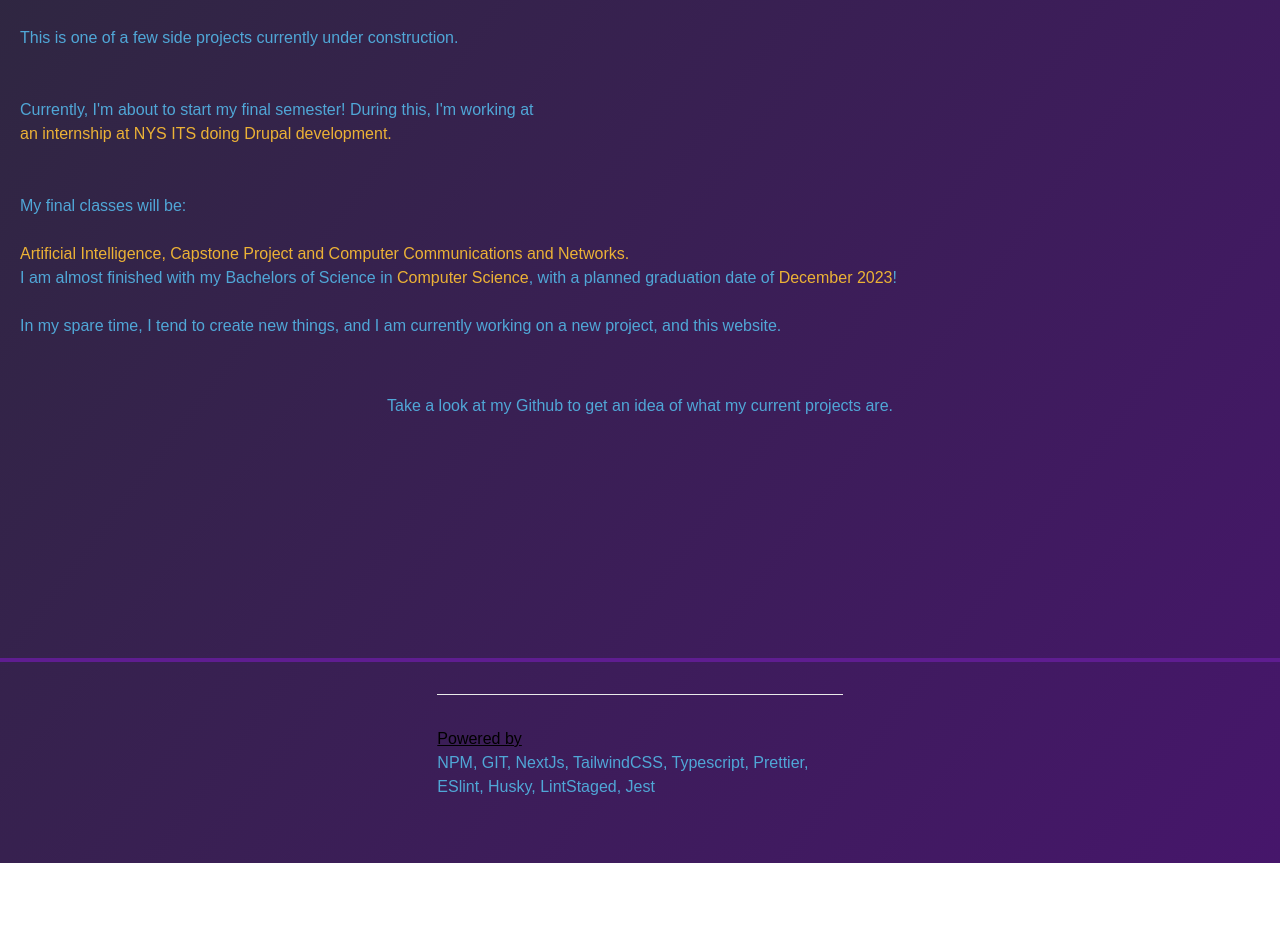
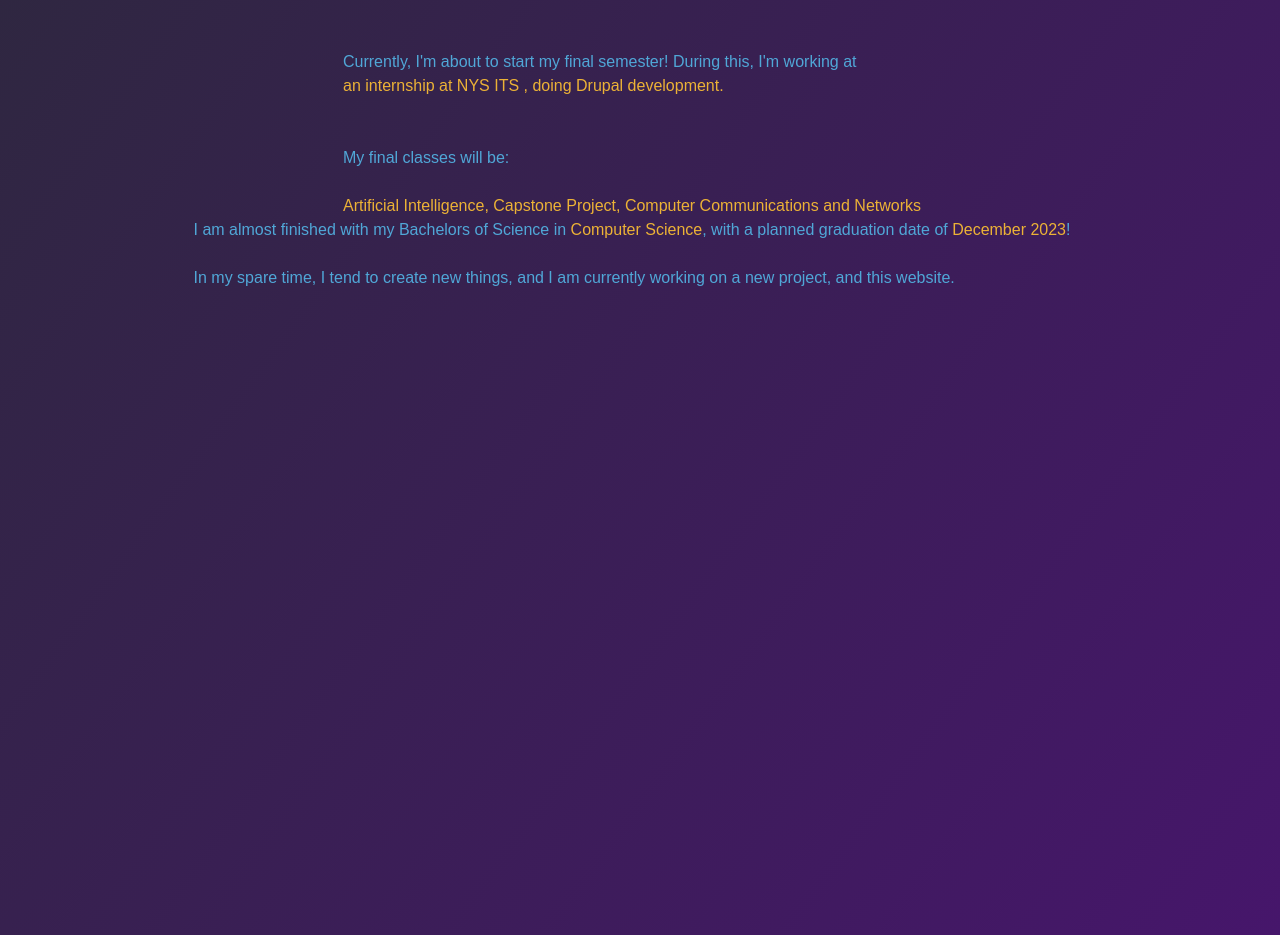
Before and after one commit to DynamicApproach/Website, a Next.js app: page / in a window 1280 px wide. Shown: the part 821-1756 px from the top of the page. Before the commit the page ends 1684 px from the top, so only its background shows below. Built offline with nearby package versions, Linux system fonts and the light colour scheme.

Commit message:
Add transitions to index for testing

```diff
--- a/components/Nav.tsx
+++ b/components/Nav.tsx
@@ -58,14 +58,14 @@ export const Nav = () => {
             <Link href="/" scroll={false}>
               <TailwindExitButton>Home</TailwindExitButton>
             </Link>
+            <Link href="/infoPages/mindmapper" scroll={false}>
+              <TailwindExitButton>Mindmapper</TailwindExitButton>
+            </Link>
             <Link href="/infoPages/Projects" scroll={false}>
               <TailwindExitButton>Projects</TailwindExitButton>
             </Link>
             <Link href="/infoPages/threedprinting" scroll={false}>
               <TailwindExitButton>3D Printing</TailwindExitButton>
-            </Link>
-            <Link href="/infoPages/mindmapper" scroll={false}>
-              <TailwindExitButton>Mindmapper</TailwindExitButton>
             </Link>
             {/*<Link href="/infoPages/testpage">
                 <TailwindExitButton>testpg</TailwindExitButton>
--- a/components/ThreeScene.tsx
+++ b/components/ThreeScene.tsx
@@ -8,6 +8,14 @@ import { PerspectiveCamera, OrthographicCamera } from "three";
 import WorldPhysics from "./worldphysics";
 import Cathedral from "./Cathedral";
 import ShibaModel from "./Shiba";
+// eslint-disable-next-line @typescript-eslint/no-unused-vars
+import ThreeCardComponent from "pages/infoPages/threedprint/card";
+
+// eslint-disable-next-line @typescript-eslint/no-unused-vars
+const data = [
+  { img: "public/images/benchy.jpg", content: "This is card 1" },
+  { img: "public/images/benchy.jpg", content: "Testing Rotation" }
+];
 
 const ThreeScene = () => {
   const [cursorRef] = useState(null);
@@ -81,6 +89,8 @@ const ThreeScene = () => {
           <ambientLight />
           <Sky sunPosition={[100, 20, 100]} />
           <pointLight castShadow position={[100, 100, 100]} />
+          {/*          <ThreeCardComponent data={data} />
+           */}{" "}
           <ambientLight />
           <WorldPhysics receiveShadow />
           <ShibaModel />
--- a/package.json
+++ b/package.json
@@ -31,6 +31,7 @@
     "d3": "^7.8.5",
     "dotenv": "^16.1.4",
     "framer-motion": "^10.12.16",
+    "framer-motion-3d": "^10.12.16",
     "google-auth-library": "^8.8.0",
     "locomotive-scroll": "^4.1.4",
     "markmap-lib": "^0.14.4",
--- a/pages/index.tsx
+++ b/pages/index.tsx
@@ -1,51 +1,85 @@
+import { useState, useEffect } from "react";
+import { motion } from "framer-motion";
 import type { NextPage } from "next";
 import Head from "next/head";
 import Image from "next/image";
 import Nav from "components/Nav";
 import mainimg from "pages/images/smallprofilepic.jpg";
 import styles from "styles/index.module.css";
+
+// The data
 const addonList = [
-  "NPM, ",
-  "GIT, ",
-  "NextJs, ",
-  "TailwindCSS, ",
-  "Typescript, ",
-  "Prettier, ",
-  "ESlint, ",
-  "Husky, ",
-  "LintStaged, ",
-  "Jest "
+  "NPM",
+  "GIT",
+  "NextJs",
+  "TailwindCSS",
+  "Typescript",
+  "Prettier",
+  "ESlint",
+  "Husky",
+  "LintStaged",
+  "Jest"
 ];
 const schoolprojects = [
-  "Artificial Intelligence, Capstone Project and Computer Communications and Networks. "
+  "Artificial Intelligence",
+  "Capstone Project",
+  "Computer Communications and Networks"
 ];
-const internship = [
-  "an internship at NYS ITS ",
-  "doing Drupal development. ",
-  ""
-];
+const internship = ["an internship at NYS ITS ", "doing Drupal development."];
 
-const Index: NextPage = () => (
+const Index: NextPage = () => {
+  const [scrollPosition, setScrollPosition] = useState(0);
+
+  // Listen to scroll events and update the scroll position state
+  useEffect(() => {
+    const updateScroll = () => {
+      setScrollPosition(window.scrollY || document.documentElement.scrollTop);
+    };
+
+    window.addEventListener("scroll", updateScroll);
+
+    return () => window.removeEventListener("scroll", updateScroll);
+  }, []);
+
+  // Animation variants for Framer Motion
+  const variants = {
+    hidden: { opacity: 0 },
+    show: { opacity: 1, transition: { duration: 0.5 } },
+    exit: { opacity: 0, transition: { duration: 0.5 } }
+  };
+
+  return (
     <div
       className=" min-w-screen bg-grad  min-h-screen bg-gradient-to-br
      from-backgray to-albanypurp bg-cover bg-scroll"
     >
+      <motion.div
+        initial={{ opacity: 1, scale: 1.5, zIndex: 1 }}
+        animate={{ opacity: 0, scale: 1, zIndex: 1 }}
+        transition={{ duration: 1 }}
+        className="fixed h-full w-full bg-gradient-to-br from-backgray to-albanypurp"
+      />
+
       <Nav />
       <Head>
         <meta name="ThomasLJ" content="Thomas LJ Website" />
         <link rel="icon" href="/images/melongray.png" className="border" />
       </Head>
 
-    <br></br>
-    <br></br>
-
-    <main className={styles.main}>
+      {/* Use Framer Motion for page transitions */}
+      <motion.main
+        className={styles.main}
+        initial="hidden"
+        animate="show"
+        exit="exit"
+        variants={variants}
+      >
         <div className={styles.mainImage}>
           <h2 className="text-3xl text-white">
             <div className="flex min-h-fit min-w-fit content-center justify-center pr-2">
               <Image
                 src={mainimg}
-              alt="Tiny avatar that looks like a watermellon"
+                alt="Tiny avatar that looks like a watermelon"
                 width={75}
                 height={75}
                 className="flex rounded-full pb-7 pt-7 "
@@ -54,11 +88,18 @@ const Index: NextPage = () => (
             </div>
           </h2>
         </div>
-      <br></br>
-      <div className="h-screen place-items-center content-center justify-center ">
-        <div
-          className=" min-h-fit w-auto  content-center justify-center
-       border-solid border-albanylightpurp pl-5 pt-8 align-middle"
+
+        {/* Animate content based on scroll position */}
+        <motion.div
+          className="h-screen place-items-center content-center justify-center "
+          animate={{
+            opacity: scrollPosition < 50 ? 1 : 0,
+            y: scrollPosition < 50 ? 0 : 100,
+            zIndex: 1,
+            transition: { duration: 0.5 },
+            scale: scrollPosition < 50 ? 1 : 0.5
+          }}
+          transition={{ duration: 0.5 }}
         >
           <div className="">
             <p className=" pr-4 text-nextlightblueish">
@@ -84,13 +125,15 @@ const Index: NextPage = () => (
           <p className=" pr-4 text-nextlightblueish">
             Currently, I&apos;m about to start my final semester! During this,
             I&apos;m working at <br></br>
-            <span className="text-albanyyellow">{internship}</span>
+            <span className="text-albanyyellow">{internship.join(", ")}</span>
             <br></br>
             <br></br>
             <br></br>
             My final classes will be: <br></br>
             <br></br>
-            <span className="text-albanyyellow">{schoolprojects}</span>
+            <span className="text-albanyyellow">
+              {schoolprojects.join(", ")}
+            </span>
           </p>
           <p className=" pr-4 text-nextlightblueish">
             I am almost finished with my Bachelors of Science in{" "}
@@ -101,30 +144,50 @@ const Index: NextPage = () => (
             In my spare time, I tend to create new things, and I am currently
             working on a new project, and this website. <br></br>
           </p>
-        </div>
-        <p className="pl-4 pr-4 pt-14 text-nextlightblueish">
+        </motion.div>
+
+        <br></br>
+        <motion.div
+          className="relative flex flex-wrap  content-center justify-center "
+          animate={{
+            opacity: scrollPosition > 80 ? 1 : 0,
+            y: scrollPosition > 80 ? 0 : 100,
+            zIndex: 2,
+            transition: { duration: 0.5 },
+            scale: scrollPosition > 80 ? 1 : 0.5
+          }}
+          transition={{ duration: 0.5 }}
+        >
+          <p className="relative pl-4 pr-4 pt-14 text-nextlightblueish">
             Take a look at my Github to get an idea of what my current projects
             are.
           </p>
-      </div>
-    </main>
-    <br></br>
           <div
-      className="bg-transparent  relative  grid grid-cols-3
+            className="bg-transparent
       content-center justify-center border-t-4 border-albanylightpurp p-8 "
           >
+            <footer
+              className=" bg-transparent grid grid-cols-3
+      content-center justify-center p-8  "
+            >
               <div></div>
-      <footer className=" ">
               <div className={styles.footer}>
                 <div className={styles.footerPowered}>
-            <h3 className=" underline">Powered by</h3>{" "}
-            <p className="text-nextlightblueish">{addonList}</p>
+                  <h3 className=" relative content-center justify-center object-center underline">
+                    Powered by
+                  </h3>{" "}
+                  <p className=" relative text-nextlightblueish">
+                    {addonList.join(", ")}
+                  </p>
                 </div>
               </div>
               <p className="relative"></p>
             </footer>
           </div>
+        </motion.div>
+      </motion.main>
     </div>
   );
+};
 
 export default Index;
--- /dev/null
+++ b/pages/infoPages/threedprint/card.tsx
@@ -0,0 +1,68 @@
+import React, { Suspense, useMemo, useRef } from "react";
+import { useFrame } from "@react-three/fiber";
+import { MeshProps } from "@react-three/fiber";
+import { Html } from "@react-three/drei";
+import { Mesh } from "three";
+
+interface CardProps extends MeshProps {
+  position: [number, number, number];
+  img: string;
+  content: string;
+}
+
+const Card: React.FC<CardProps> = ({ position, content }) => {
+  const mesh = useRef<Mesh | null>(null);
+
+  useFrame(() => {
+    if (mesh && mesh.current?.rotation) {
+      mesh.current.rotation.y += 0.01;
+    }
+  });
+
+  return (
+    <mesh ref={mesh} position={position}>
+      <Html position={[0, 0, 0.5]}>
+        <div>{content}</div>
+      </Html>
+    </mesh>
+  );
+};
+
+interface DataItem {
+  img: string;
+  content: string;
+}
+
+interface ThreeCardComponentProps {
+  data: DataItem[];
+}
+
+const ThreeCardComponent: React.FC<ThreeCardComponentProps> = ({ data }) => {
+  const positions = useMemo(() => {
+    const tempPositions: [number, number, number][] = [];
+
+    for (let i = 0; i < data.length; i++) {
+      const xPos = (i % 5) * 2;
+      const yPos = Math.floor(i / 5) * 2;
+      tempPositions.push([xPos, yPos, 0]);
+    }
+
+    return tempPositions;
+  }, [data.length]);
+  return (
+    <>
+      <Suspense fallback={null}>
+        {data.map((card, i) => (
+          <Card
+            key={i}
+            position={positions[i]}
+            img={card.img}
+            content={card.content}
+          />
+        ))}
+      </Suspense>
+    </>
+  );
+};
+
+export default ThreeCardComponent;
```
Also changed, not shown: 1 other file (tests, documents, lock files or other folders). Lines whose indentation alone changed are shown as unchanged.
